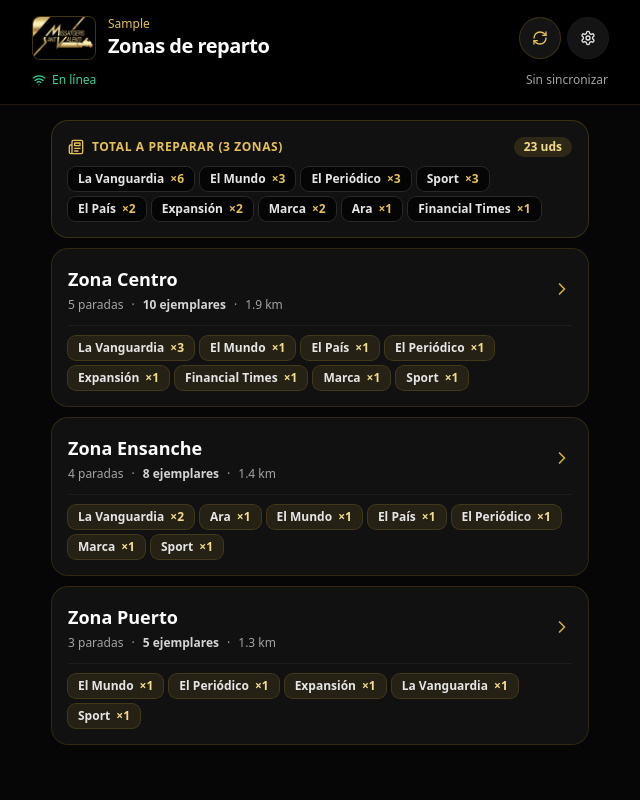
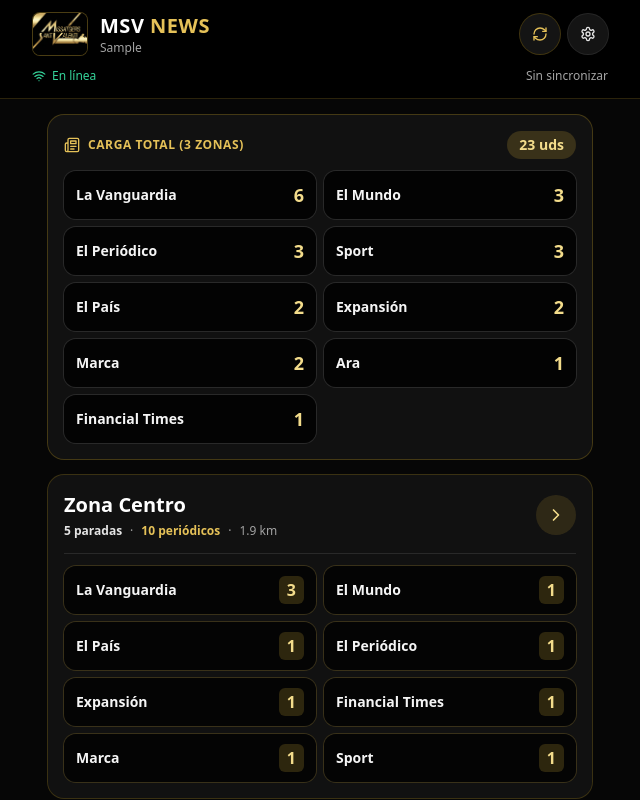
Before and after one commit to maverick6576-droid/MSV-News, a React (Vite) app: page / in a window 1280 px wide. Both pictures are taken after typing "Sample" into the empty fields and a click on the button "Continuar". Shown: the top 800 px of the page, without its empty margins (320-960 px from the left). Built offline with nearby package versions, Linux system fonts and the light colour scheme.

Commit message:
Fix Android status bar safe-area, rename header to MSV NEWS, enlarge newspaper counts grid, and polish Settings UI

```diff
--- a/src/components/ZoneSelector.tsx
+++ b/src/components/ZoneSelector.tsx
@@ -89,20 +89,22 @@ export function ZoneSelector({
 
   return (
     <div className="flex min-h-[100dvh] flex-col bg-[#060606] text-white">
-      {/* Cabecera corporativa Negro + Dorado */}
-      <header className="sticky top-0 z-20 border-b border-[#D4AF37]/15 bg-black/95 px-5 pb-4 pt-4 backdrop-blur">
+      {/* Cabecera corporativa respetando la barra de estado del móvil */}
+      <header className="safe-top sticky top-0 z-20 border-b border-[#D4AF37]/20 bg-black/95 px-4 pb-3.5 backdrop-blur">
         <div className="mx-auto flex max-w-xl items-center justify-between gap-3">
-          <div className="flex items-center gap-3 min-w-0">
+          <div className="flex items-center gap-3">
             <img
               src="./logo-msv.png"
               alt="MSV"
-              className="h-11 w-16 shrink-0 rounded-lg border border-[#D4AF37]/30 bg-black object-cover"
+              className="h-11 w-14 shrink-0 rounded-lg border border-[#D4AF37]/35 bg-black object-cover"
             />
-            <div className="min-w-0">
-              <p className="truncate text-xs font-medium text-[#E5C158]">{driverName}</p>
-              <h1 className="truncate text-xl font-bold tracking-tight text-white">
-                Zonas de reparto
+            <div>
+              <h1 className="whitespace-nowrap text-xl font-extrabold tracking-wide text-white">
+                MSV <span className="text-[#E5C158]">NEWS</span>
               </h1>
+              <p className="max-w-[160px] truncate text-xs font-medium text-neutral-400">
+                {driverName}
+              </p>
             </div>
           </div>
 
@@ -121,7 +123,7 @@ export function ZoneSelector({
             <button
               type="button"
               onClick={onOpenSettings}
-              className="flex h-10 w-10 items-center justify-center rounded-full bg-[#141414] text-neutral-200 ring-1 ring-white/10 active:scale-95"
+              className="flex h-10 w-10 items-center justify-center rounded-full bg-[#141414] text-neutral-200 ring-1 ring-white/15 active:scale-95"
               aria-label="Ajustes"
               title="Ajustes"
             >
@@ -177,34 +179,39 @@ export function ZoneSelector({
       </header>
 
       {/* Contenido principal */}
-      <main className="mx-auto flex w-full max-w-xl flex-1 flex-col gap-3 px-5 pb-8 pt-4">
+      <main className="safe-bottom mx-auto flex w-full max-w-xl flex-1 flex-col gap-4 px-4 pt-4">
         {/* Resumen global de carga cuando hay varias zonas */}
         {zones.length > 1 && globalSummary.total > 0 && (
-          <section className="rounded-2xl bg-[#111111] p-4 ring-1 ring-[#D4AF37]/25">
+          <section className="rounded-2xl bg-[#111111] p-4 ring-1 ring-[#D4AF37]/30">
             <div className="flex items-center justify-between">
               <div className="flex items-center gap-2 text-xs font-bold uppercase tracking-wider text-[#E5C158]">
                 <Newspaper className="h-4 w-4" />
-                Total a preparar ({zones.length} zonas)
+                Carga total ({zones.length} zonas)
               </div>
-              <span className="rounded-full bg-[#D4AF37]/15 px-2.5 py-0.5 text-xs font-extrabold text-[#F3DC8B]">
+              <span className="rounded-full bg-[#D4AF37]/20 px-3 py-1 text-sm font-extrabold text-[#F3DC8B] tabular-nums">
                 {globalSummary.total} uds
               </span>
             </div>
-            <div className="mt-2.5 flex flex-wrap gap-1.5">
+
+            <div className="mt-3 grid grid-cols-2 gap-2">
               {globalSummary.items.map((item) => (
-                <span
+                <div
                   key={item.name}
-                  className="inline-flex items-center gap-1.5 rounded-lg bg-black/70 px-2.5 py-1 text-xs font-semibold text-neutral-200 ring-1 ring-white/10"
+                  className="flex items-center justify-between gap-2 rounded-xl bg-black/80 px-3 py-2.5 ring-1 ring-white/10"
                 >
-                  <span>{item.name}</span>
-                  <span className="font-extrabold text-[#E5C158]">×{item.count}</span>
-                </span>
+                  <span className="truncate text-sm font-semibold text-neutral-100">
+                    {item.name}
+                  </span>
+                  <span className="shrink-0 text-lg font-extrabold text-[#F3DC8B] tabular-nums">
+                    {item.count}
+                  </span>
+                </div>
               ))}
             </div>
           </section>
         )}
 
-        {/* Lista de zonas con desglose de periódicos por zona */}
+        {/* Lista de zonas con desglose grande y claro de periódicos (preparado para 10+ tipos) */}
         {zones.length === 0 ? (
           <div className="mt-8 rounded-2xl bg-[#111111] p-8 text-center ring-1 ring-[#D4AF37]/20">
             <p className="text-base font-semibold text-neutral-200">Sin zonas disponibles</p>
@@ -225,24 +232,24 @@ export function ZoneSelector({
                 key={zone.id}
                 type="button"
                 onClick={() => onSelectZone(zone)}
-                className="flex w-full flex-col gap-3 rounded-2xl bg-[#111111] p-4 text-left ring-1 ring-[#D4AF37]/20 transition active:scale-[0.99] active:bg-[#191919] active:ring-[#D4AF37]/50"
+                className="flex w-full flex-col gap-3.5 rounded-2xl bg-[#111111] p-4 text-left ring-1 ring-[#D4AF37]/25 transition active:scale-[0.99] active:bg-[#191919] active:ring-[#D4AF37]/60"
               >
                 <div className="flex w-full items-center justify-between gap-3">
                   <div className="min-w-0 flex-1">
                     <div className="flex items-center gap-2">
-                      <h2 className="truncate text-lg font-bold text-white">{zone.name}</h2>
+                      <h2 className="truncate text-xl font-extrabold text-white">{zone.name}</h2>
                       {isCompleted && (
-                        <CheckCircle2 className="h-4 w-4 shrink-0 text-emerald-400" />
+                        <CheckCircle2 className="h-5 w-5 shrink-0 text-emerald-400" />
                       )}
                     </div>
 
                     <div className="mt-1 flex flex-wrap items-center gap-2 text-xs text-neutral-400">
-                      <span>
+                      <span className="font-semibold text-neutral-200">
                         {total} {total === 1 ? 'parada' : 'paradas'}
                       </span>
                       <span>·</span>
-                      <span className="font-semibold text-neutral-300">
-                        {summary.total} {summary.total === 1 ? 'ejemplar' : 'ejemplares'}
+                      <span className="font-bold text-[#E5C158]">
+                        {summary.total} {summary.total === 1 ? 'periódico' : 'periódicos'}
                       </span>
                       {km && (
                         <>
@@ -253,7 +260,7 @@ export function ZoneSelector({
                       {prog && !isCompleted && current > 0 && (
                         <>
                           <span>·</span>
-                          <span className="font-semibold text-[#E5C158]">
+                          <span className="font-semibold text-white">
                             Parada {current}/{total}
                           </span>
                         </>
@@ -261,20 +268,26 @@ export function ZoneSelector({
                     </div>
                   </div>
 
-                  <ChevronRight className="h-5 w-5 shrink-0 text-[#D4AF37]" />
+                  <div className="flex h-10 w-10 shrink-0 items-center justify-center rounded-full bg-[#D4AF37]/15 text-[#F3DC8B]">
+                    <ChevronRight className="h-5 w-5" />
+                  </div>
                 </div>
 
-                {/* Desglose de periódicos por tipo para preparar el reparto */}
+                {/* Cuadrícula de periódicos grande y clara (hasta 10+ tipos sin apelotonarse) */}
                 {summary.items.length > 0 && (
-                  <div className="flex flex-wrap gap-1.5 border-t border-white/5 pt-2.5">
+                  <div className="grid w-full grid-cols-2 gap-2 border-t border-white/10 pt-3">
                     {summary.items.map((item) => (
-                      <span
+                      <div
                         key={item.name}
-                        className="inline-flex items-center gap-1.5 rounded-lg bg-[#D4AF37]/10 px-2.5 py-1 text-xs font-semibold text-neutral-200 ring-1 ring-[#D4AF37]/25"
+                        className="flex items-center justify-between gap-2 rounded-xl bg-black/75 px-3 py-2.5 ring-1 ring-[#D4AF37]/20"
                       >
-                        <span>{item.name}</span>
-                        <span className="font-extrabold text-[#F3DC8B]">×{item.count}</span>
-                      </span>
+                        <span className="truncate text-sm font-semibold text-neutral-100">
+                          {item.name}
+                        </span>
+                        <span className="shrink-0 rounded-md bg-[#D4AF37]/20 px-2 py-0.5 text-base font-extrabold text-[#F3DC8B] tabular-nums">
+                          {item.count}
+                        </span>
+                      </div>
                     ))}
                   </div>
                 )}
--- a/src/index.css
+++ b/src/index.css
@@ -7,14 +7,22 @@
   body,
   #root {
     height: 100%;
+    background-color: #000000;
     overscroll-behavior-y: contain;
     -webkit-tap-highlight-color: transparent;
   }
 }
 
-/* Mejorar contraste de tiles OSM en modo oscuro de conducción */
+.safe-top {
+  padding-top: max(env(safe-area-inset-top, 0px), 12px);
+}
+
+.safe-bottom {
+  padding-bottom: max(env(safe-area-inset-bottom, 0px), 16px);
+}
+
 .leaflet-container {
-  background: #0f172a;
+  background: #0c0c0c;
   font-family: inherit;
 }
 
```
Also changed, not shown: src/components/SettingsModal.tsx (+97 -72 lines), 1 other file (tests, documents, lock files or other folders).
